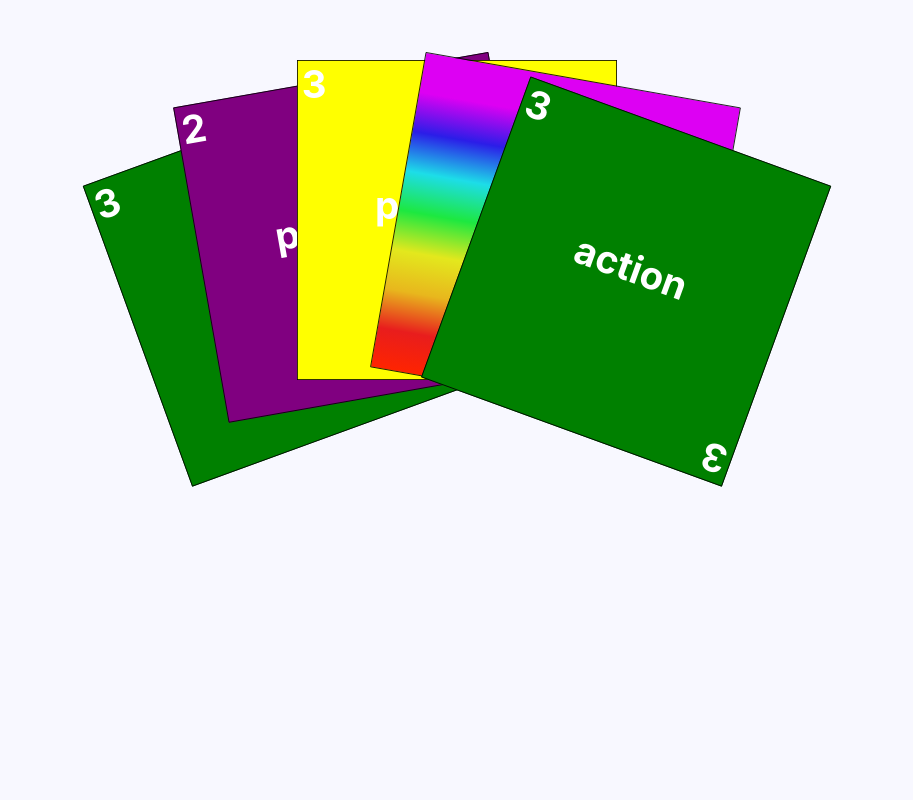
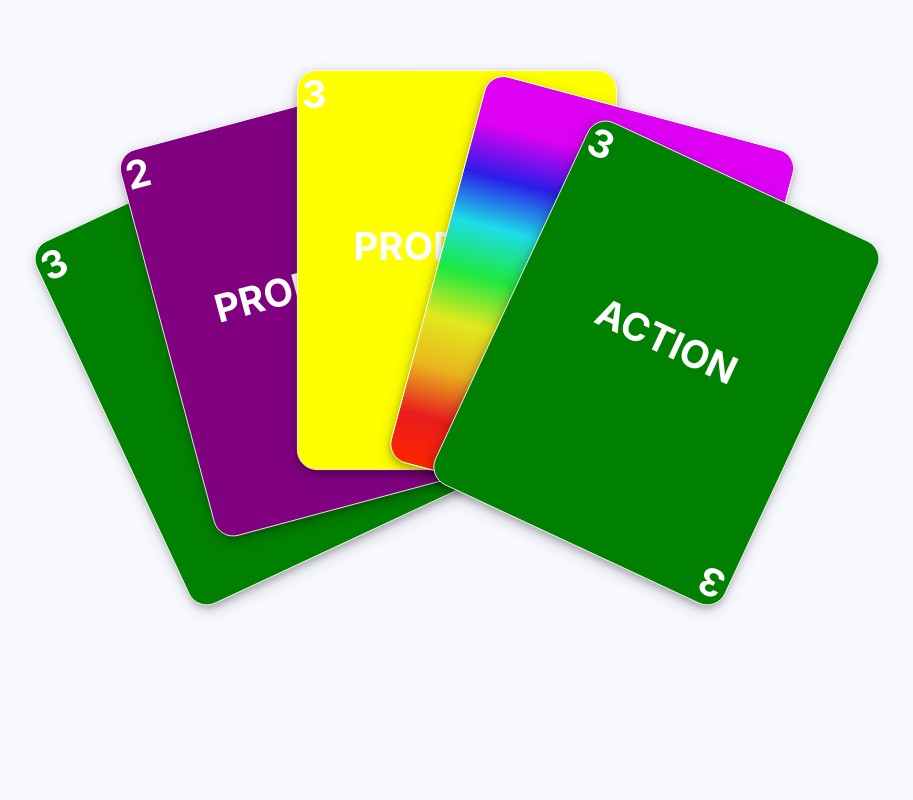
Before and after one commit to GCodeON/monopoly-deal, a Nuxt app: page / in a window 1280 px wide. Shown: the top 800 px of the page, without its empty margins (183-1096 px from the left). Built offline with nearby package versions, Linux system fonts and the light colour scheme.

Commit message:
card animation + hover effects

```diff
--- a/components/Hand.vue
+++ b/components/Hand.vue
@@ -75,9 +75,16 @@ export default {
 			left               : 0;
 			-webkit-transition : all 0.3s;
 			transition         : all 0.3s;
-			outline            : 1px solid transparent;
-			border             : 1px solid black;
-			height             : 400px;
+			border             : 1px solid white;
+			height             : 500px;
+			border-radius      : 25px;
+			box-shadow         : 0 4px 8px 0 rgba(0, 0, 0, 0.2), 0 6px 20px 0 rgba(0, 0, 0, 0.19);
+			transition         : all 0.7s;
+			&:hover {
+				z-index: 10;
+				transform: scale(1.2) !important;
+			}
+
 
 			&:last-child {
 				position: relative;
@@ -102,10 +109,11 @@ export default {
 				padding-left : 5px;
 			}
 			.center {
-				width      : 100%;
-				position   : absolute;
-				top        : 38%;
-				text-align : center;
+				width          : 100%;
+				position       : absolute;
+				top            : 38%;
+				text-align     : center;
+				text-transform : uppercase;
 			}
 		}
 	}
@@ -132,20 +140,20 @@ export default {
 	}
 
 	.stack-fanout.active .card:first-child {
-		transform: rotate(-20deg) translateX(-45%) scale(0.8);
+		transform: rotate(-25deg) translateX(-55%) scale(0.8);
 	}
 
 	.stack-fanout.active .card:nth-child(2) {
-		transform: rotate(-10deg) translateX(-25%) scale(0.8);
+		transform: rotate(-15deg) translateX(-35%) scale(0.8);
 	}
 	.stack-fanout.active .card:nth-child(3) {
 		transform: rotate(0deg) translateX(0%) scale(0.8);
 	}
 
 	.stack-fanout.active .card:nth-child(4) {
-		transform: rotate(10deg) translateX(25%) scale(0.8);
+		transform: rotate(15deg) translateX(35%) scale(0.8);
 	}
 	.stack-fanout.active .card:nth-child(5) {
-		transform: rotate(20deg) translateX(45%) scale(0.8);
+		transform: rotate(25deg) translateX(55%) scale(0.8);
 	}
 </style>
```
